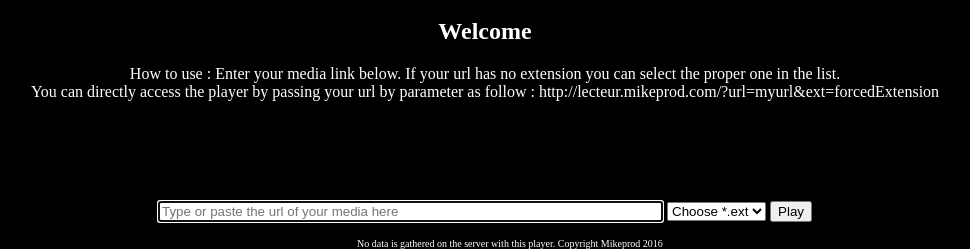
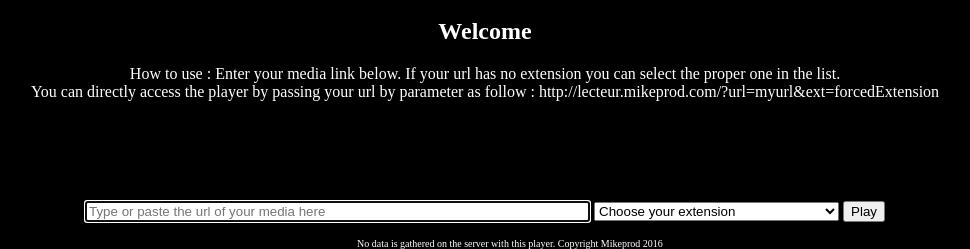
Before and after one commit to Mikeprod/MikeprodMultiPlayer, a PHP site: page / in a window 1280 px wide. Shown: the part 551-800 px from the top of the page, without its empty margins (155-1125 px from the left). Run offline with PHP 8.4, Linux system fonts and the light colour scheme; some libraries are stand-ins or nearby versions.

Commit message:
Modifications regarding extensions

```diff
--- a/index.php
+++ b/index.php
@@ -9,12 +9,37 @@
 			return substr($urlString, $posDot+1);
 	}
 
+	function ext2Type($extension){
+		if($extension=="mkv" || $extension=="mp4" || $extension=="m4v" || $extension=="m4a")
+			return "mp4";
+
+		if($extension=="ogg" || $extension=="ogv" || $extension=="oga")
+			return "ogg";
+
+		if($extension=="flv" || $extension=="f4v")
+			return "x-flv";
+
+		if($extension=="wma" || $extension=="wmv")
+			return "x-ms-".$extension;
+
+		if($extension=="3gp")
+			return "3gpp";
+
+		if($extension=="mov" || $extension=="qt" || $extension=="vob")
+			return "quicktime";
+
+		if($extension=="mpg" || $extension=="mp2" || $extension=="mpeg")
+			return "mpeg";
+
+		return $extension;
+	}
+
 	$audioExts=array("mp3","wav","ogg","aiff","flac","m4a","oga","wma");
 	$videoExts=array("webm","mp4","mkv","avi","flv","vob","mov","ogv","qt","wmv","m4p","m4v","mpg","mp2","mpeg","m2v","3gp","f4v","f4p");
 	$source=False;
 	$disableType=False;
+	$ext="";
 	$type="";
-  $ext="";
 	$url="";
 
 	if(!empty($_GET['url']) && isset($_GET['url'])){
@@ -38,13 +63,12 @@
 				}
 
 			$source=True;
+			$ext=ext2Type($ext);
 		}
 
 		if($type=="")
 			$disableType=True;
-
 	}
-
 ?>
 <!DOCTYPE html>
 <html>
@@ -54,7 +78,7 @@
 		<link rel="icon" type="image/jpg" href="media/favicon.jpg" />
 		<link rel="shortcut icon" type="image/x-icon" href="media/favicon.jpg" />
 		<script src="http://code.jquery.com/jquery-1.7.2.js"></script>
-  <!-- If you'd like to support IE8 -->
+		<!-- Support IE8 -->
 		<script src="http://vjs.zencdn.net/ie8/1.1.2/videojs-ie8.min.js"></script>
 		<title>Multimedia Player</title>
 	</head>
@@ -64,8 +88,7 @@
 			<video id="my-video" class="video-js" autoplay controls preload="auto" poster="" data-setup='{"playbackRates":[0.5, 0.75, 1, 1.5, 2] }'>
 				<?php if($source){?><source src="<?php echo $url;?>" <?php if(!$disableType) echo 'type="'.$type.'/'.$ext.'"'; ?>><?php } ?>
 				<p class="vjs-no-js">
-      To view this video please enable JavaScript, and consider upgrading to a web browser that
-      <a href="http://videojs.com/html5-video-support/" target="_blank">supports HTML5 video</a>
+					To view this video please enable JavaScript, and consider upgrading to a web browser that <a href="http://videojs.com/html5-video-support/" target="_blank">supports HTML5 video</a>
 				</p>
 			</video>
 
@@ -76,51 +99,40 @@
 					$("#my-video").css("height",jQuery(document).height());
 				});
 			</script>
+
 		<?php } else {?>
+
 			<span id="forkongithub"><a href="https://github.com/Mikeprod/MikeprodMultiPlayer">Fork me on GitHub</a></span>
 			<header><h1>Multimedia Player</h1></header>
 			<section id="text">
 				<img src="media/logo.png">
 				<h2>Welcome</h2>
-      How to use : Enter your media link below. If your url has no extension you can select the proper one in the list.<br>
+				How to use : Enter your media link below. If your url has no extension you can select the proper one in the list.
+				<br>
 				You can directly access the player by passing your url by parameter as follow : http://lecteur.mikeprod.com/?url=myurl&amp;ext=forcedExtension
 			</section>
-    <section><form method="get">
+			<section>
+				<form method="get">
 					<input name="url" type="url" placeholder="Type or paste the url of your media here" autofocus size="60"></input>
 					<select name="ext">
-        <option value="">Choose *.ext</option>
+						<option value="">Choose your extension</option>
+						<option>--------------- audio / video ---------------</option>
+						<option value="ogg">ogg / ogv / oga</option>
+						<option value="mp4">mp4 / mkv / m4v (H264 &amp; AAC) / m4a </option>
+						<option value="">-------------------- audio --------------------</option>
 						<option value="mp3">mp3</option>
 						<option value="wav">wav</option>
-        <option value="ogg">ogg</option>
-        <option value="aiff">aiff</option>
-        <option value="aiff">aiff</option>
-        <option value="flac">flac</option>
-        <option value="flac">flac</option>
-        <option value="m4a">m4a</option>
-        <option value="oga">oga</option>
-        <option value="wma">wma</option>
+						<option value="">-------------------- video --------------------</option>
 						<option value="webm">webm</option>
-        <option value="mp4">mp4</option>
-        <option value="mkv">mkv</option>
+						<option value="x-flv">flv / f4v</option>
+						<option value="3gpp">3gp</option> <!-- Does not seem to be working -->
+						<option value="quicktime">mov / qt / vob</option>
 						<option value="avi">avi</option>
-        <option value="flv">flv</option>
-        <option value="vob">vob</option>
-        <option value="mov">mov</option>
-        <option value="ogv">ogv</option>
-        <option value="qt">qt</option>
-        <option value="wmv">wmv</option>
-        <option value="m4p">m4p</option>
-        <option value="m4v">m4v</option>
-        <option value="mpg">mpg</option>
-        <option value="mp2">mp2</option>
-        <option value="mpeg">mpeg</option>
-        <option value="m2v">m2v</option>
-        <option value="3gp">3gp</option>
-        <option value="f4v">f4v</option>
-        <option value="f4p">f4p</option>
+						<option value="mpeg">mpg / mp2 / mpeg</option>
 					</select>
 					<input type="submit" value="Play"></input>
-    </form></section>
+				</form>
+			</section>
 
 			<section id="notice">No data is gathered on the server with this player. Copyright Mikeprod 2016</section>
 		<?php } ?>
```
Also changed, not shown: README.md. Lines whose indentation alone changed are shown as unchanged.
